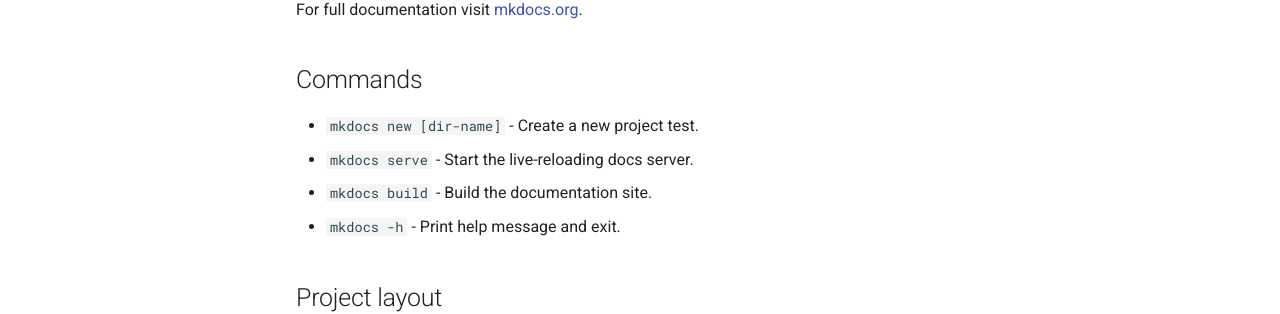
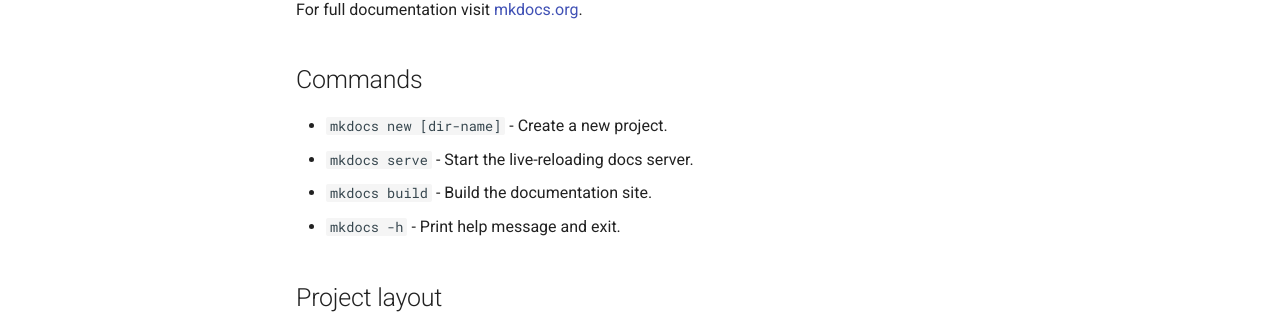
Before and after one commit to NWKaval/xProWiki, an MkDocs documentation site: the page built from docs/index.md, in a window 1280 px wide. Shown: the part 183-497 px from the top of the page. Built offline with MkDocs 1.6.1 and Material for MkDocs 9.7.7, drawn with Linux system fonts in a browser that asks for light colours.

Commit message:
changed line

```diff
--- a/docs/index.md
+++ b/docs/index.md
@@ -4,7 +4,7 @@
 
 ## Commands
 
-* `mkdocs new [dir-name]` - Create a new project test.
+* `mkdocs new [dir-name]` - Create a new project.
 * `mkdocs serve` - Start the live-reloading docs server.
 * `mkdocs build` - Build the documentation site.
 * `mkdocs -h` - Print help message and exit.
```
